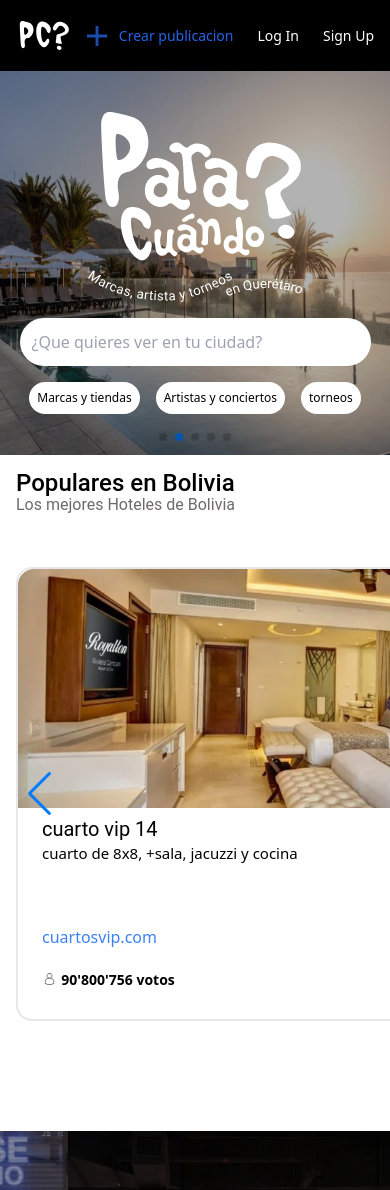
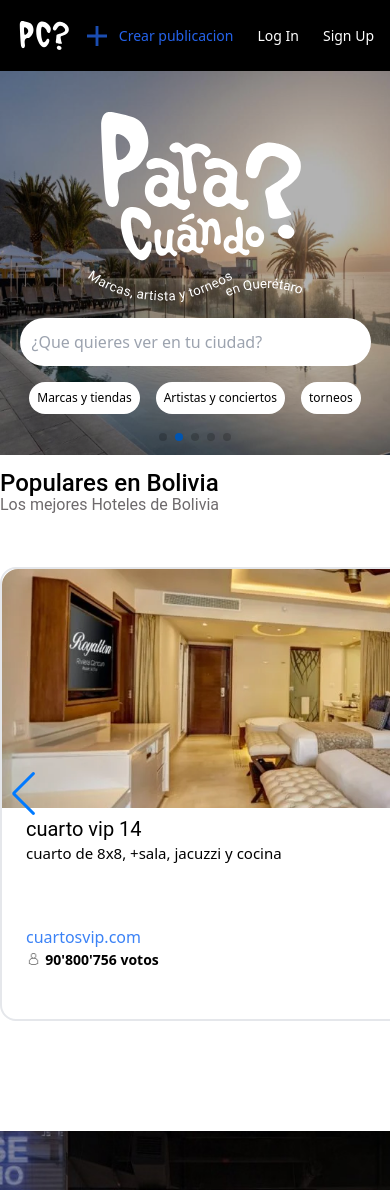
Before and after one commit to Droid-Jr/ParaCuando, a React (Vite) app: page /#/ in a window 390 px wide. Shown: the top 1190 px of the page. Built offline with nearby package versions, Linux system fonts and the light colour scheme.

Commit message:
x solucionar lo responsive :v

```diff
--- a/package.json
+++ b/package.json
@@ -16,6 +16,7 @@
     "react": "^18.2.0",
     "react-dom": "^18.2.0",
     "react-hook-form": "^7.48.2",
+    "react-icons": "^4.12.0",
     "react-redux": "^8.1.3",
     "react-router-dom": "^6.19.0",
     "react-slick": "^0.29.0",
--- a/src/components/Contenido.jsx
+++ b/src/components/Contenido.jsx
@@ -3,30 +3,34 @@ import React from "react";
 import { Swiper, SwiperSlide } from "swiper/react";
 import "swiper/css";
 import { Navigation } from 'swiper/modules';
+import { CiHeart } from "react-icons/ci";
+
+
 
 export default function Contenido_Populares() {
   return (
-    <div className="w-full px-4 sm:px-8 md:px-16  ">
+    <div className=" ">{/**flex items-center justify-center se distorciona */}
+      <div className="">
       <h1 className="text-BLACK-LIGHT font-roboto text-[24px] font-medium mt-[10px]">Populares en Bolivia</h1>
 
 
-      <p className="font-roboto font-normal text-[16px] leading-6 text-graydark w-    [222px] mt-[-8px]">Los mejores Hoteles de Bolivia</p>
+      <p className="font-roboto font-normal text-[16px] leading-6 text-graydark w-[222px] mt-[-8px]">Los mejores Hoteles de Bolivia</p>
 
-      <div className="mb-[100px] mt-[50px] w-[964px] h-[464px]">
+      <div className="mb-[100px] mt-[50px] w-[964px] h-[464px] ">
 
 
-      <Swiper navigation={true} loop={true}  modules={[Navigation]} className="grid gap-4 " slidesPerView={1.3} spaceBetween={15} breakpoints={{
+        <Swiper navigation={true} loop={true}  modules={[Navigation]} className="grid gap-4 " slidesPerView={1.3} spaceBetween={10} breakpoints={{
           640: {
             slidesPerView: 1.3,
-          spaceBetween: 15,
+            spaceBetween: 10,
           },
           768: {
             slidesPerView: 2,
-          spaceBetween: 15,
+            spaceBetween: 10,
           },
           1024: {
             slidesPerView: 3,
-          spaceBetween: 15,
+            spaceBetween: 10,
           },
         }}>
           {json.map((valor, index) => (
@@ -42,21 +46,32 @@ export default function Contenido_Populares() {
 
                       <p className="mt-[-2px] text-[15px]">{valor.datos}</p>
 
-                    <p className="mt-[60px] text-blue-500"><a href="#">{valor.url}</a></p>
+                      <p className=" mt-[60px]  text-blue-500"><a href="#">{valor.url}</a></p>
 
                     </div>
 
-                  <div className="flex items-center mt-[20px]"> {/*div para img y texto del logo de votos*/}
+                    <div className="flex items-center mb-[2px]"> {/*div para img y texto del logo de votos*/}
                       <img src={valor.logo} alt="" className="w-[15.33px] h-[15.33px]  "/>
                       <p className="px-1 text-black font-bold text-[14px]" >{valor.votos}</p>
+                    </div>
+
+                    {/*PAra el corazo  incons */}
+                    <div class="flex items-start justify-end ">
+                    <div class="bg-gray-300 px-[1.5px] border-2 border-solid border-white rounded-full mt-[-190px] w-[49px] h-[49px] flex items-center justify-center">
+                      <CiHeart color="white" size={50} className="w-[26px] h-[22px]" />
+                    </div>
+
 
 </div>
+
+
                 </div>
               </div>
             </SwiperSlide>
 
           ))}
         </Swiper>
+      </div>
       </div>
 
 
--- a/src/json/homeCon.json
+++ b/src/json/homeCon.json
@@ -10,7 +10,7 @@
     {
         "img": "/imgs/login/cuarto15.jpg",
         "title": "cuarto vip 15",
-        "datos": "cuarto de 10x10, +sala, jacuzzi y cocina",
+        "datos": "cuarto de 9x9, +sala, jacuzzi y cocina",
         "url": "cuartosvip.com" ,
         "logo":"/imgs/login/personas.png",
         "votos": "90'800'756 votos"
```
Also changed, not shown: 1 other file (tests, documents, lock files or other folders). Lines whose indentation alone changed are shown as unchanged.
